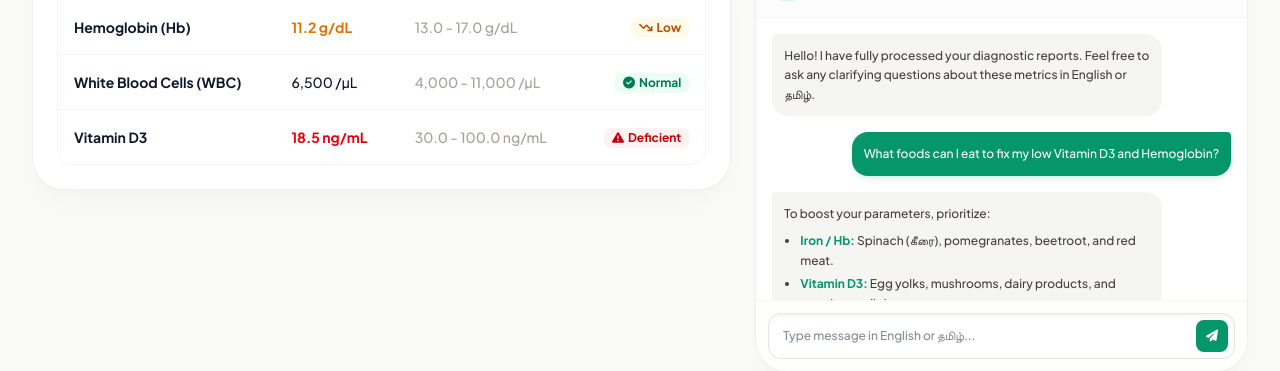
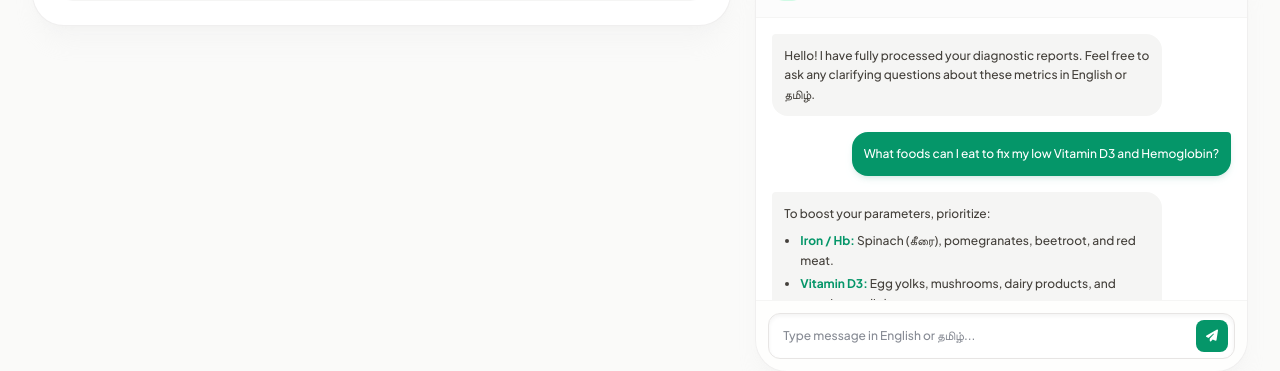
Before and after one commit to knaveen150107/MediAssist, a Flask app: page /dashboard in a window 1280 px wide. Shown: the part 517-888 px from the top of the page. Run offline with Flask 3, Linux system fonts and the light colour scheme.

Commit message:
Update MediAssist dashboard UI

```diff
--- a/frontend/templates/dashboard.html
+++ b/frontend/templates/dashboard.html
@@ -123,36 +123,6 @@
                             </tr>
                         </thead>
                         <tbody class="text-sm font-medium divide-y divide-stone-100 text-[#0F172A]">
-                            <tr>
-                                <td class="p-4 font-bold">Hemoglobin (Hb)</td>
-                                <td class="p-4 text-amber-600 font-bold">11.2 g/dL</td>
-                                <td class="p-4 text-stone-400">13.0 - 17.0 g/dL</td>
-                                <td class="p-4 text-right">
-                                    <span class="inline-flex items-center gap-1 text-xs bg-amber-50 text-amber-700 font-bold px-2 py-0.5 rounded-md">
-                                        <i class="fa-solid fa-arrow-trend-down"></i> Low
-                                    </span>
-                                </td>
-                            </tr>
-                            <tr>
-                                <td class="p-4 font-bold">White Blood Cells (WBC)</td>
-                                <td class="p-4">6,500 /µL</td>
-                                <td class="p-4 text-stone-400">4,000 - 11,000 /µL</td>
-                                <td class="p-4 text-right">
-                                    <span class="inline-flex items-center gap-1 text-xs bg-emerald-50 text-emerald-700 font-bold px-2 py-0.5 rounded-md">
-                                        <i class="fa-solid fa-circle-check"></i> Normal
-                                    </span>
-                                </td>
-                            </tr>
-                            <tr>
-                                <td class="p-4 font-bold">Vitamin D3</td>
-                                <td class="p-4 text-red-600 font-bold">18.5 ng/mL</td>
-                                <td class="p-4 text-stone-400">30.0 - 100.0 ng/mL</td>
-                                <td class="p-4 text-right">
-                                    <span class="inline-flex items-center gap-1 text-xs bg-red-50 text-red-700 font-bold px-2 py-0.5 rounded-md">
-                                        <i class="fa-solid fa-triangle-exclamation"></i> Deficient
-                                    </span>
-                                </td>
-                            </tr>
                         </tbody>
                     </table>
                 </div>
```
